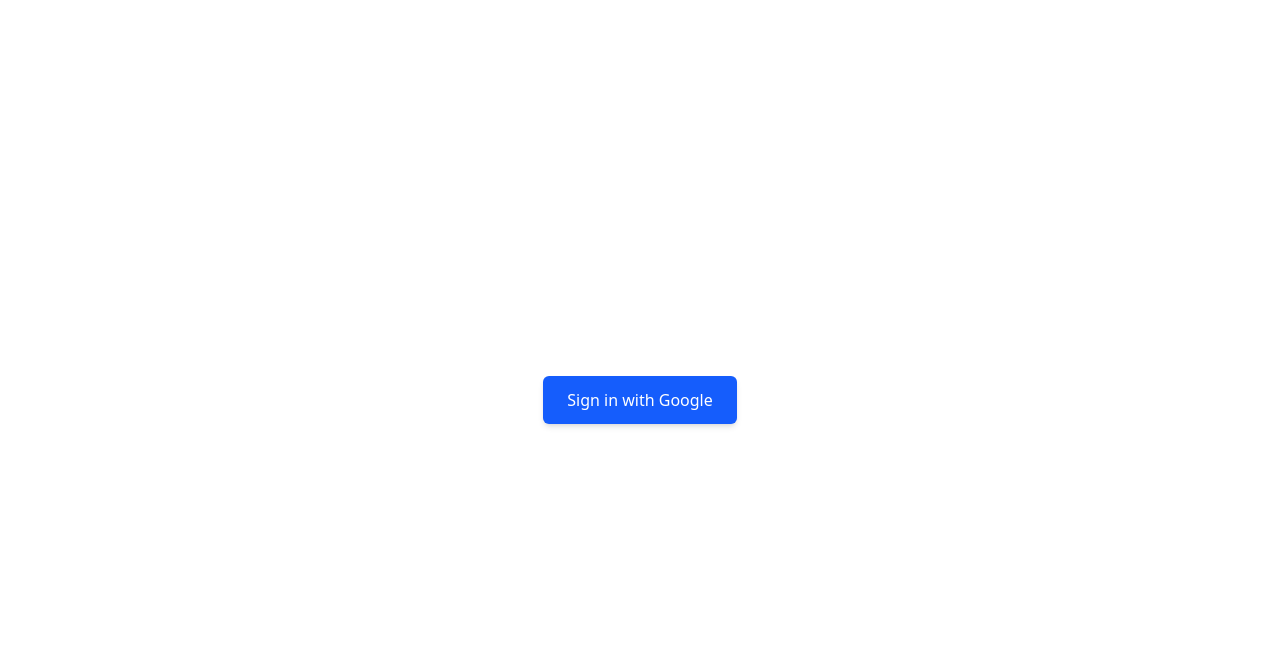
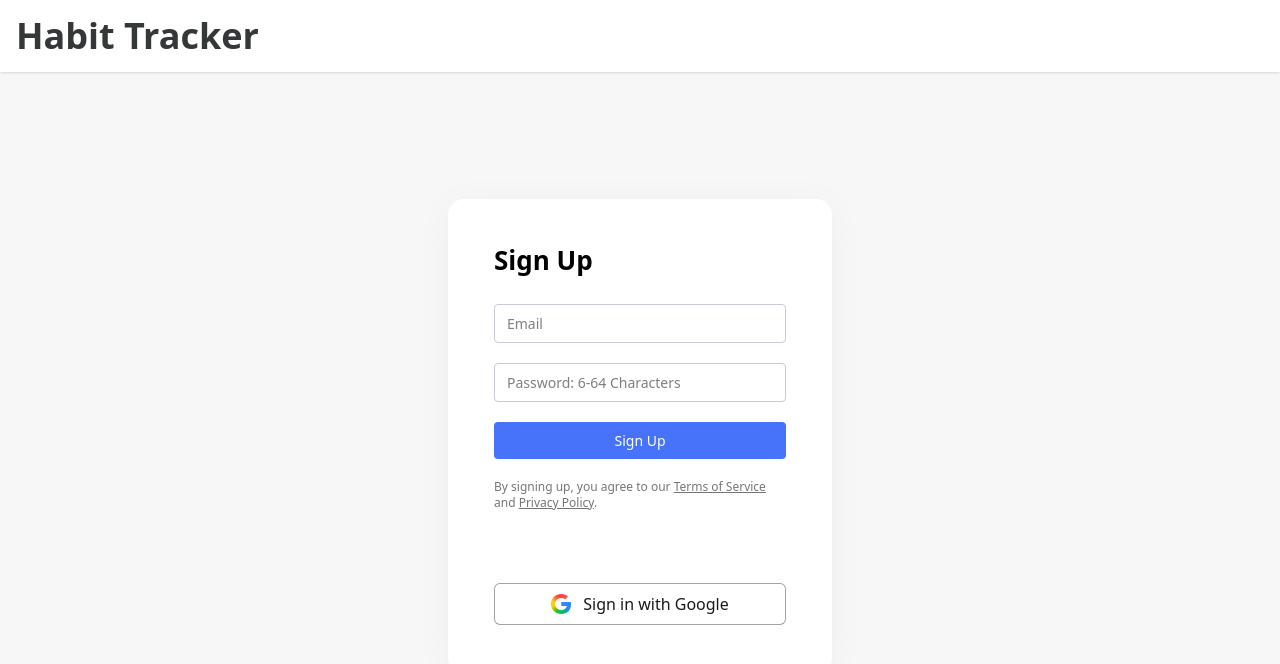
Before and after one commit to Harshwardhan9999/Habit-Tracker, a React (Vite) app: page / in a window 1280 px wide. Shown: the top 664 px of the page. Built offline with nearby package versions, Linux system fonts and the light colour scheme; no server answers.

Commit message:
added a login form with styling.

```diff
--- a/src/App.css
+++ b/src/App.css
@@ -9,5 +9,5 @@
 }
 
 .form-input {
-  @apply border border-[rgb(199,203,211)] mb-2 w-full text-[16px] px-3 py-1 rounded;
+  @apply border border-[rgb(199,203,211)] mb-2 w-full text-[14px] px-3 py-2 rounded;
 }
--- a/src/Login.jsx
+++ b/src/Login.jsx
@@ -1,5 +1,7 @@
 import { signInWithPopup } from "firebase/auth"; // ✅ this is correct
 import { auth, provider } from "./firebase"; // ✅ make sure both are exported
+import Header from "./components/Header";
+import { useState } from "react";
 
 function Login() {
   const signInWithGoogle = async () => {
@@ -12,14 +14,85 @@
     }
   };
 
+  const [formData, setFormData] = useState({
+    email: "",
+    password: ""
+  })
+
+  const handleChange = (e) => {
+    const { name, value } = e.target;
+
+    setFormData((prev) => ({
+      ...prev,
+      [name]: value,
+    }));
+  };
+
+  const handleSubmit = (e) => {
+    e.preventDefault();
+    console.log("Email:", formData.email);
+    console.log("Password:", formData.password);
+  };
+
   return (
-    <div className="flex flex-col items-center justify-center h-screen">
-      <button
-        onClick={signInWithGoogle}
-        className="px-6 py-3 bg-blue-600 text-white rounded-md shadow-md hover:bg-blue-700"
-      >
-        Sign in with Google
-      </button>
+    <div className="flex flex-col items-center bg-[rgb(247,247,247)] h-screen">
+      <div className="w-full sticky top-0 z-50 bg-white shadow">
+        <Header />
+      </div>
+      <div className="flex flex-col items-center h-screen justify-center">
+        <form
+          action="#"
+          className="w-96 bg-[rgb(255,255,255)] px-[46px] pt-[42px] pb-[48px] flex flex-col justify-between rounded-2xl"
+          style={{ boxShadow: "0 4px 36px 0 rgba(0, 0, 0, 0.04)" }}
+        >
+          <h1 className="text-[26px] mb-6 font-[600]">Sign Up</h1>
+          <div className="mb-3">
+            <input
+              value={formData.email}
+              onChange={handleChange}
+              className="form-input"
+              type="email"
+              name="email"
+              required
+              placeholder="Email"
+            />
+          </div>
+          <div className="mb-3">
+            <input
+              value={formData.password}
+              onChange={handleChange}
+              className="form-input"
+              type="password"
+              name="password"
+              required
+              minLength={6}
+              placeholder="Password: 6-64 Characters"
+            />
+          </div>
+          <button
+            className="bg-[#4772fa] py-2 text-white font-light rounded w-full px-3  mb-2 text-[14px] hover:bg-[rbg(72,102,250)]"
+            type="submit"
+            onClick={handleSubmit}
+          >
+            Sign Up
+          </button>
+          <p className="font-light text-xs mt-3 text-[rgba(25,25,25,0.6)] mb-18">
+            By signing up, you agree to our{" "}
+            <span className="underline">Terms of Service</span> and{" "}
+            <span className="underline">Privacy Policy</span>.
+          </p>
+          <button
+            onClick={signInWithGoogle}
+            className="px-6 py-2  border border-[rgba(25,25,25,0.4)] bg-white rounded-md flex w-full items-center justify-center gap-3 font-light hover:bg-[rgb(247,247,247)] text-[#191919]"
+          >
+            <img
+              src="../public/Google_Favicon_2025.svg.webp"
+              className="w-5 h-5"
+            />
+            Sign in with Google
+          </button>
+        </form>
+      </div>
     </div>
   );
 }
--- a/src/LogoutButton.jsx
+++ b/src/LogoutButton.jsx
@@ -5,7 +5,7 @@
   return (
     <button
       onClick={logout}
-      className="px-4 py-2 bg-red-500 text-white rounded-md shadow hover:bg-red-600"
+      className="px-6  m-5 bg-red-500 text-white rounded-md shadow hover:bg-red-600"
     >
       Logout
     </button>
--- a/src/components/Header.jsx
+++ b/src/components/Header.jsx
@@ -1,18 +1,24 @@
 import React from 'react'
 import LogoutButton from "./../LogoutButton";
+import { useAuth } from '../context/AuthProvider';
 
 const Header = () => {
+  const { user } = useAuth();
   return (
     <div className="flex justify-between items-center">
       <h1 className="text-4xl m-4 font-bold font-stretch-140% text-[#353839]">
         Habit Tracker
       </h1>
+
+      {(user)
+       && (<div className='flex'>
         <img
           className="profile-image"
           src="../../public/images/2324000719.png"
           alt="profile image of user"
         />
         <LogoutButton/>
+      </div>)}
     </div>
   );
 }
```
Also changed, not shown: public/Google_Favicon_2025.svg.webp (added). Lines whose indentation alone changed are shown as unchanged.
